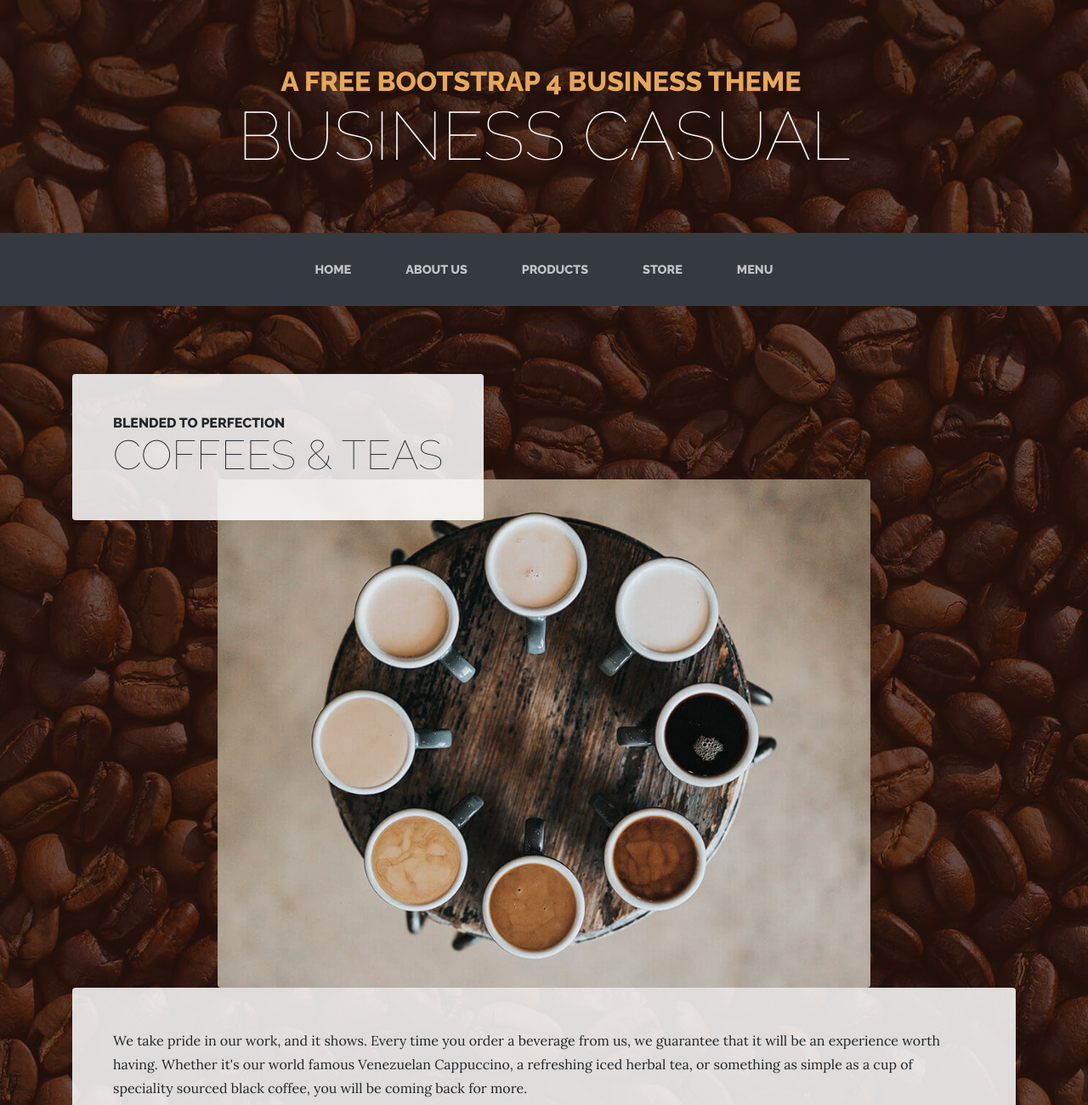
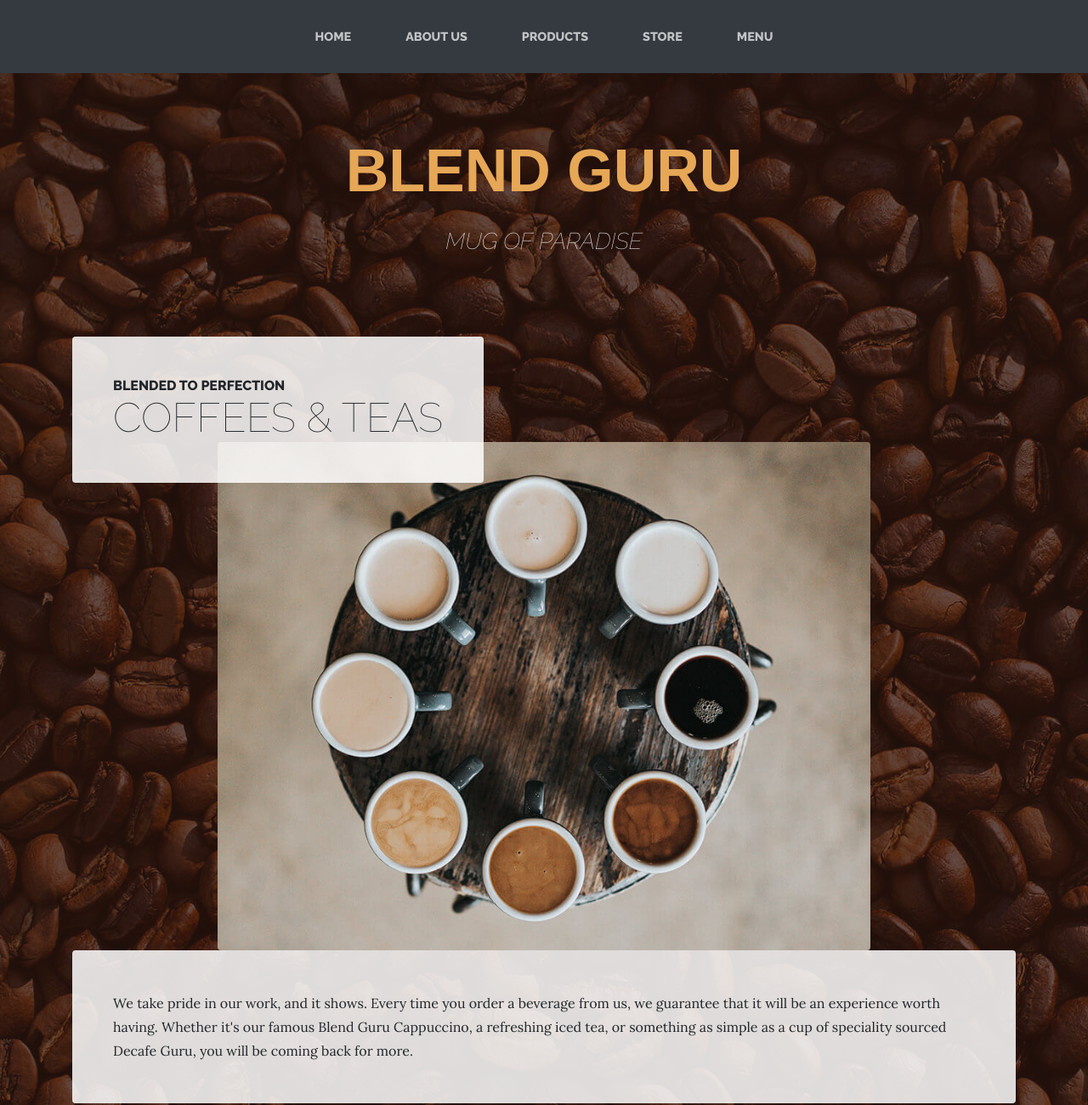
Before and after one commit to GovindSreenath/coffeeguru, a plain HTML site: page products.html in a window 1280 px wide. Shown: the top 1300 px of the page at 85% size. Drawn offline with nearby package versions, Linux system fonts and the light colour scheme; a web font is replaced by a local one.

Commit message:
Update products.html

```diff
--- a/products.html
+++ b/products.html
@@ -14,7 +14,6 @@
 </head>
 
 <body style="background:linear-gradient(rgba(47, 23, 15, 0.65), rgba(47, 23, 15, 0.65)), url('assets/img/bg.jpg');">
-    <h1 class="text-center text-white d-none d-lg-block site-heading"><span class="text-primary site-heading-upper mb-3">A Free Bootstrap 4 Business Theme&nbsp;</span><span class="site-heading-lower">Business Casual</span></h1>
     <nav class="navbar navbar-light navbar-expand-lg sticky-top bg-dark py-lg-4" id="mainNav">
         <div class="container-fluid"><a class="navbar-brand text-uppercase d-lg-none text-expanded" href="#">BLEND guru</a><button data-toggle="collapse" data-target="#navbarResponsive" class="navbar-toggler" aria-controls="navbarResponsive" aria-expanded="false" aria-label="Toggle navigation"><span class="navbar-toggler-icon"></span></button>
             <div
@@ -29,7 +28,9 @@
         </div>
         </div>
     </nav>
-    <section class="page-section">
+    <h1 class="text-center text-white d-none d-lg-block site-heading"><span class="text-primary site-heading-upper mb-3" style="font-family: ABeeZee, sans-serif;font-size: 70px;">Blend guru</span><span class="text-left site-heading-lower" style="font-size: 27px;font-family: Raleway, sans-serif;font-style: italic;">mug of paradise</span></h1>
+    <section
+        class="page-section">
         <div class="container">
             <div class="product-item">
                 <div class="d-flex product-item-title">
@@ -38,8 +39,8 @@
                     </div>
                 </div><img class="img-fluid d-flex mx-auto product-item-img mb-3 mb-lg-0 rounded" src="assets/img/products-01.jpg">
                 <div class="bg-faded p-5 rounded">
-                    <p class="mb-0">We take pride in our work, and it shows. Every time you order a beverage from us, we guarantee that it will be an experience worth having. Whether it's our world famous Venezuelan Cappuccino, a refreshing iced herbal tea, or something
-                        as simple as a cup of speciality sourced black coffee, you will be coming back for more.</p>
+                    <p class="mb-0">We take pride in our work, and it shows. Every time you order a beverage from us, we guarantee that it will be an experience worth having. Whether it's our famous Blend Guru Cappuccino, a refreshing iced tea, or something as simple
+                        as a cup of speciality sourced Decafe Guru, you will be coming back for more.</p>
                 </div>
             </div>
         </div>
@@ -53,7 +54,7 @@
                         </div>
                     </div><img class="img-fluid d-flex mx-auto product-item-img mb-3 mb-lg-0 rounded" src="assets/img/products-02.jpg">
                     <div class="bg-faded p-5 rounded">
-                    <p class="mb-0">Our seasonal menu features delicious snacks, baked goods, and even full meals perfect for breakfast or lunchtime. We source our ingredients from local, oragnic farms whenever possible, alongside premium vendors for specialty goods.</p>
+                        <p class="mb-0">Our seasonal menu features delicious snacks, Vadas, and even Burgers. We source our ingredients from local, oragnic farms whenever possible, alongside premium vendors for specialty goods.</p>
                     </div>
                 </div>
             </div>
@@ -67,7 +68,7 @@
                         </div>
                     </div><img class="img-fluid d-flex mx-auto product-item-img mb-3 mb-lg-0 rounded" src="assets/img/products-03.jpg">
                     <div class="bg-faded p-5 rounded">
-                    <p class="mb-0">Travelling the world for the very best quality coffee is something take pride in. When you visit us, you'll always find new blends from around the world, mainly from regions in Central and South America. We sell our blends in smaller
+                        <p class="mb-0">Travelling the world for the very best quality coffee is something take pride in. When you visit us, you'll always find new blends from around the world, mainly from regions in South and Northeast India. We sell our blends in smaller
                             to large bulk quantities. Please visit us in person for more details.</p>
                     </div>
                 </div>
```
Lines whose indentation alone changed are shown as unchanged.
